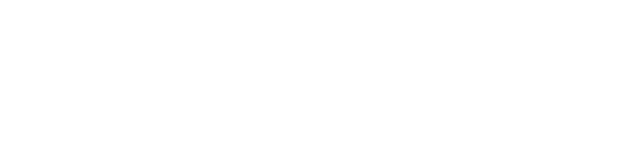
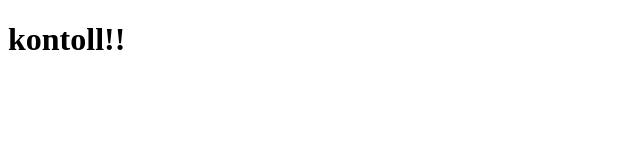
Before and after one commit to AcepHp/Ketcup, a plain HTML site: page index.html in a window 1280 px wide. Shown: the whole page, without its empty margins (0-640 px from the left). Drawn offline with Linux system fonts and the light colour scheme.

Commit message:
menambahkan konten

```diff
--- a/index.html
+++ b/index.html
@@ -7,6 +7,6 @@
     <title>Document</title>
 </head>
 <body>
-
+    <h1>kontoll!!</h1>
 </body>
 </html>
```
